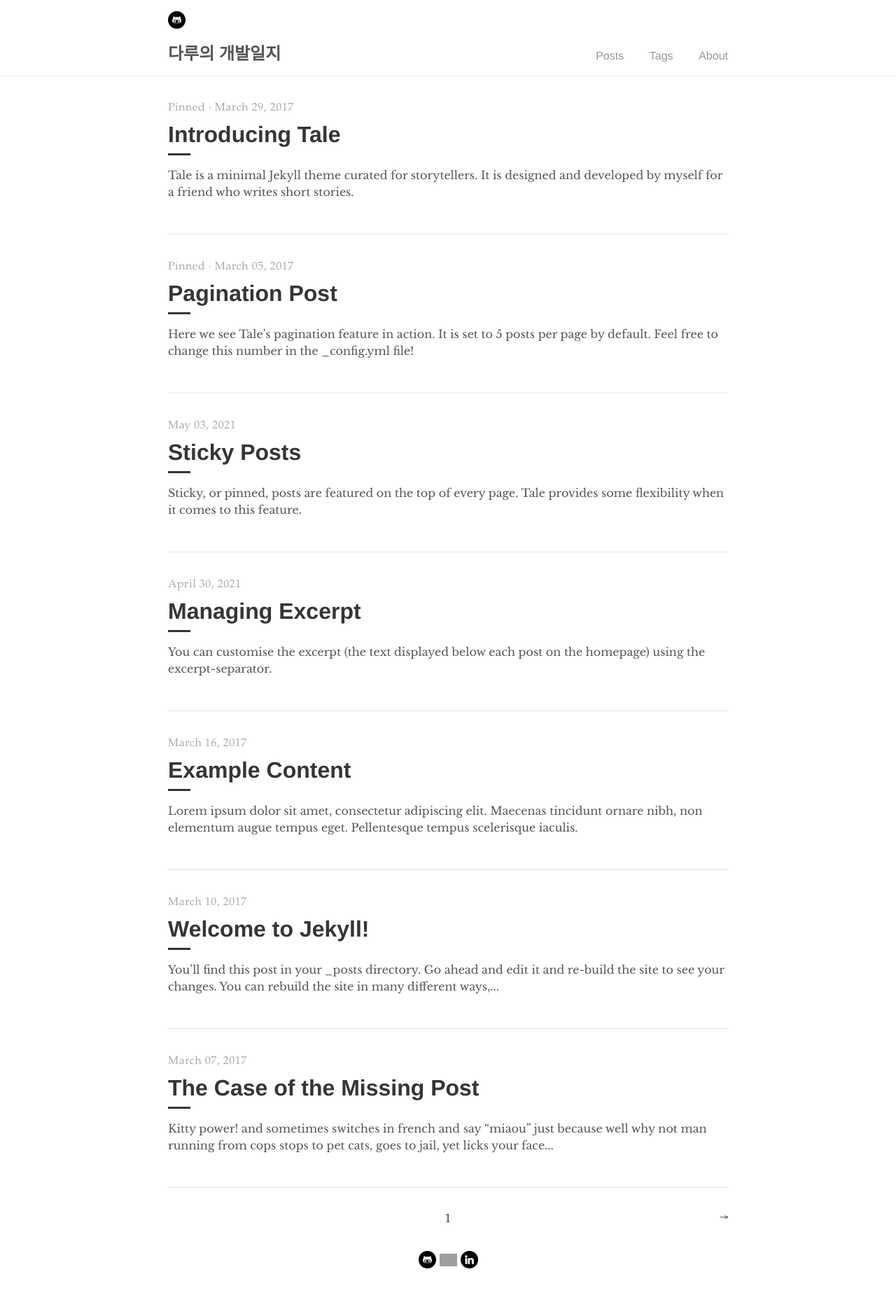
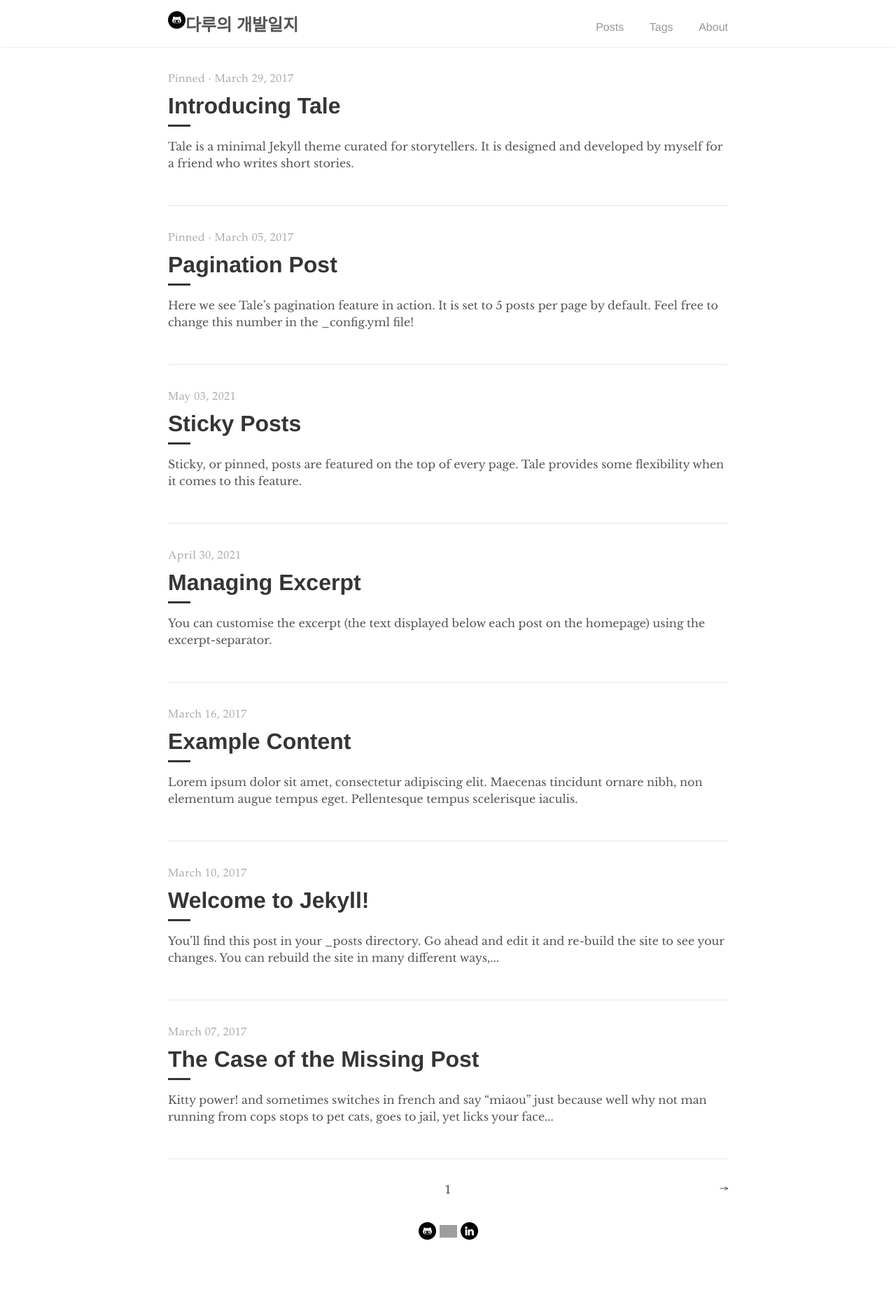
Before and after one commit to daru1027/daru1027.github.io, a Jekyll site: the page built from index.html, in a window 1280 px wide. Shown: the whole page at 70% size. Built offline with Jekyll 4.4.1, drawn with Linux system fonts in a browser that asks for light colours; the list of posts is cut into pages by our own code; after the commit the page ends 1819 px from its top, so only the background shows below that; grey boxes are pictures that could not be loaded.

Commit message:
ADD: navigation 이미지 추가

```diff
--- a/_includes/navigation.html
+++ b/_includes/navigation.html
@@ -1,7 +1,9 @@
 <nav class="nav">
   <div class="nav-container">
+    <div style="float: left">
+      <img src="/images/github.png" width="25">
+    </div>
     <a href="{{ site.baseurl }}/">
-      <img src="/images/github.png" width="25">
       <h2 class="nav-title">{{ site.title }}</h2>
     </a>
     <ul>
```
